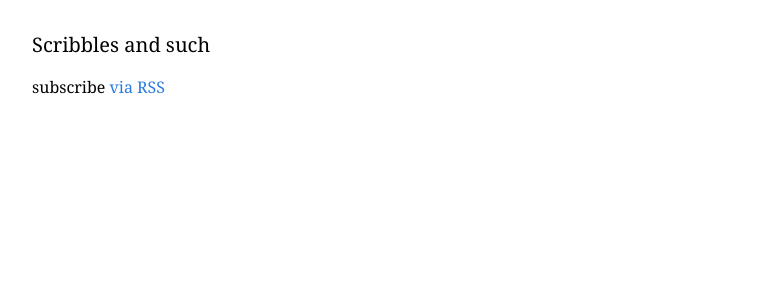
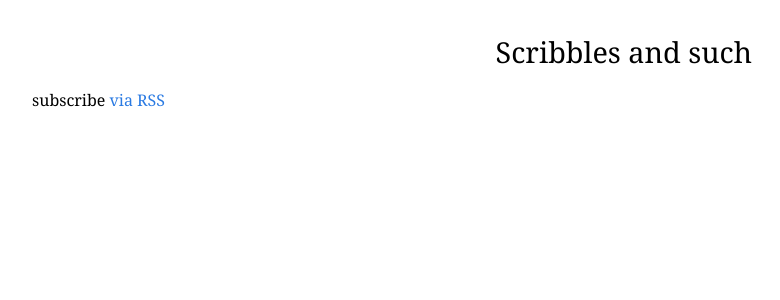
Before and after one commit to sabhiram/sabhiram.github.io, a Jekyll site: the page built from posts.html, in a window 1280 px wide. Shown: the top 300 px of the page, without its empty margins (238-1018 px from the left). Built offline with Jekyll 4.4.1, drawn with Linux system fonts in a browser that asks for light colours; nearby versions of some CDN libraries.

Commit message:
Update post page

```diff
--- a/_sass/_layout.scss
+++ b/_sass/_layout.scss
@@ -151,7 +151,9 @@
 }
 
 .page-heading {
-    font-size: 20px;
+    font-size: 1.8rem;
+    padding-right: 20px;
+    text-align: right;
 }
 
 .post-list {
--- a/posts.html
+++ b/posts.html
@@ -3,9 +3,9 @@ layout: default
 permalink: /posts/
 ---
 
-<div class="home">
+<!-- <div class="home"> -->
 
-  <h1 class="page-heading">Scribbles and such</h1>
+  <h1 class="page-heading" align="right">Scribbles and such</h1>
 
   <ul class="post-list">
     {% for post in site.posts %}
@@ -21,4 +21,4 @@ permalink: /posts/
 
   <p class="rss-subscribe">subscribe <a href="{{ "/feed.xml" | prepend: site.baseurl }}">via RSS</a></p>
 
-</div>
+<!-- </div> -->
```
Also changed, not shown: _layouts/page.html (deleted, +0 -14 lines).
